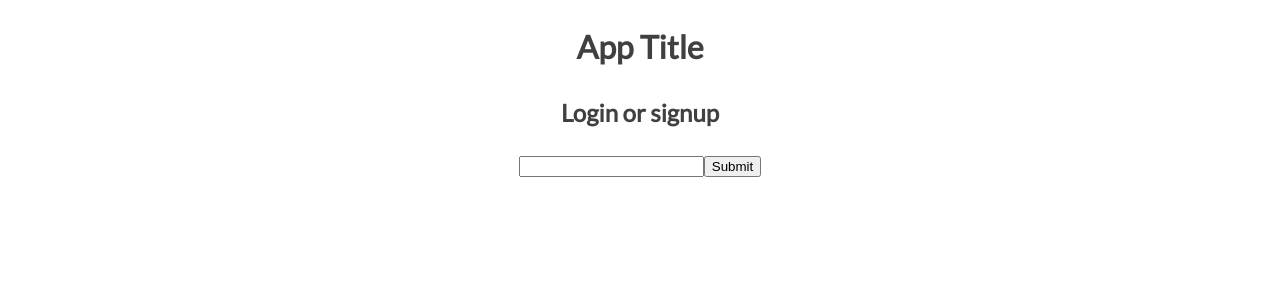
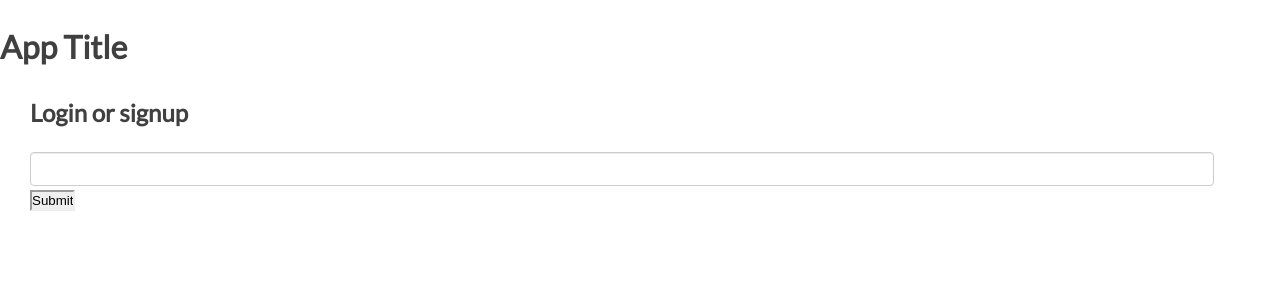
Before and after one commit to avidler/weight-tracker, a React (Create React App) app in the folder client/: page / in a window 1280 px wide. Shown: the top 300 px of the page. Built offline with nearby package versions, Linux system fonts and the light colour scheme; the HTML template or start-up script is replaced by a standard one.

Commit message:
update styling

```diff
--- a/client/src/App.css
+++ b/client/src/App.css
@@ -17,8 +17,55 @@ img {
   max-width: 100%; /* Always do this to prevent overflow on small screens */
 }
 
+input {
+  -webkit-writing-mode: horizontal-tb !important;
+  text-rendering: auto;
+  color: -internal-light-dark-color(black, white);
+  letter-spacing: normal;
+  word-spacing: normal;
+  text-transform: none;
+  text-indent: 0px;
+  text-shadow: none;
+  display: inline-block;
+  text-align: start;
+  -webkit-appearance: textfield;
+  background-color: -internal-light-dark-color(white, black);
+  -webkit-rtl-ordering: logical;
+  cursor: text;
+  margin: 0em;
+  font: 400 13.3333px Arial;
+  padding: 1px 0px;
+  border-width: 2px;
+  border-style: inset;
+  border-color: initial;
+  border-image: initial;
+}
+
+.form {
+  margin: 0 66px 0 30px;
+}
+
+.form-control {
+  display: block;
+  width: 100%;
+  height: 34px;
+  padding: 6px 12px;
+  font-size: 14px;
+  line-height: 1.428571429;
+  color: #555555;
+  vertical-align: middle;
+  background-color: #ffffff;
+  background-image: none;
+  border: 1px solid #cccccc;
+  border-radius: 4px;
+  -webkit-box-shadow: inset 0 1px 1px rgba(0, 0, 0, 0.075);
+  box-shadow: inset 0 1px 1px rgba(0, 0, 0, 0.075);
+  -webkit-transition: border-color ease-in-out .15s, box-shadow ease-in-out .15s;
+  transition: border-color ease-in-out .15s, box-shadow ease-in-out .15s;
+}
 
 
+/*
 .App {
   text-align: center;
 }
@@ -57,3 +104,4 @@ img {
     transform: rotate(360deg);
   }
 }
+*/
--- a/client/src/App.js
+++ b/client/src/App.js
@@ -168,13 +168,14 @@ function addNewUser() {
           <button onClick={logout}>Click to logout</button>
         </div>
       :
-        <div>
+        <div class="form">
           <h2>Login or signup</h2>
           <form onSubmit={submitName}>
             <label>
             <input
               type="text"
               id="usernamebox"
+              class="form-control input-text"
               ref={usernamebox}
               value={username}
               onChange = {handleUsernameChange}
--- a/client/src/pages/User.js
+++ b/client/src/pages/User.js
@@ -85,7 +85,7 @@ function User(props) {
                         </label>
                         <label htmlFor="weight">
                             Weight
-                            <input type="number" id="weight" value={newWeight}  onChange = {handleWeightChange} />
+                            <input type="number" id="weight" class="form-control input-text" value={newWeight}  onChange = {handleWeightChange} />
                         </label>
                         <input type="submit" value="Submit" />
                     </form>
```
